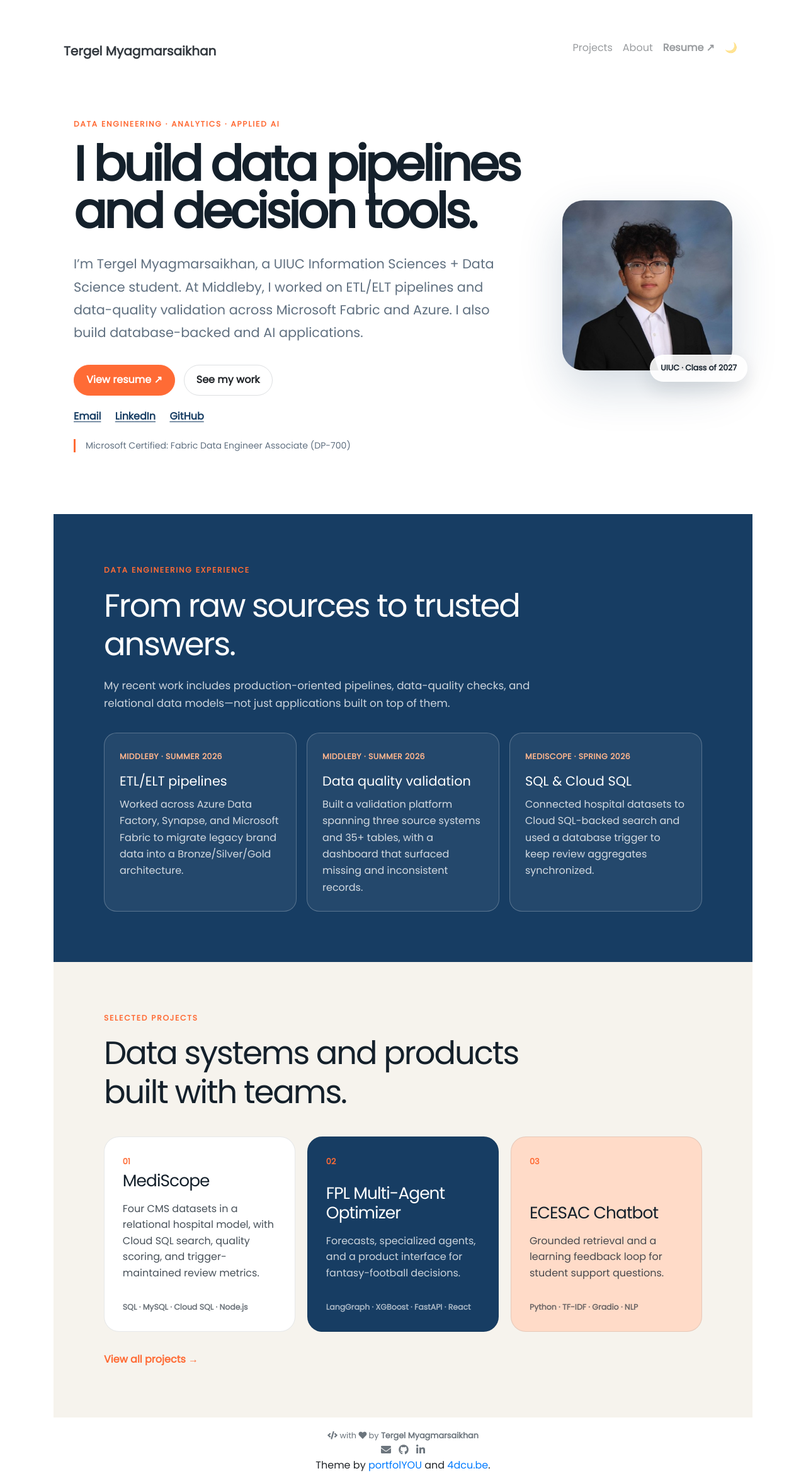
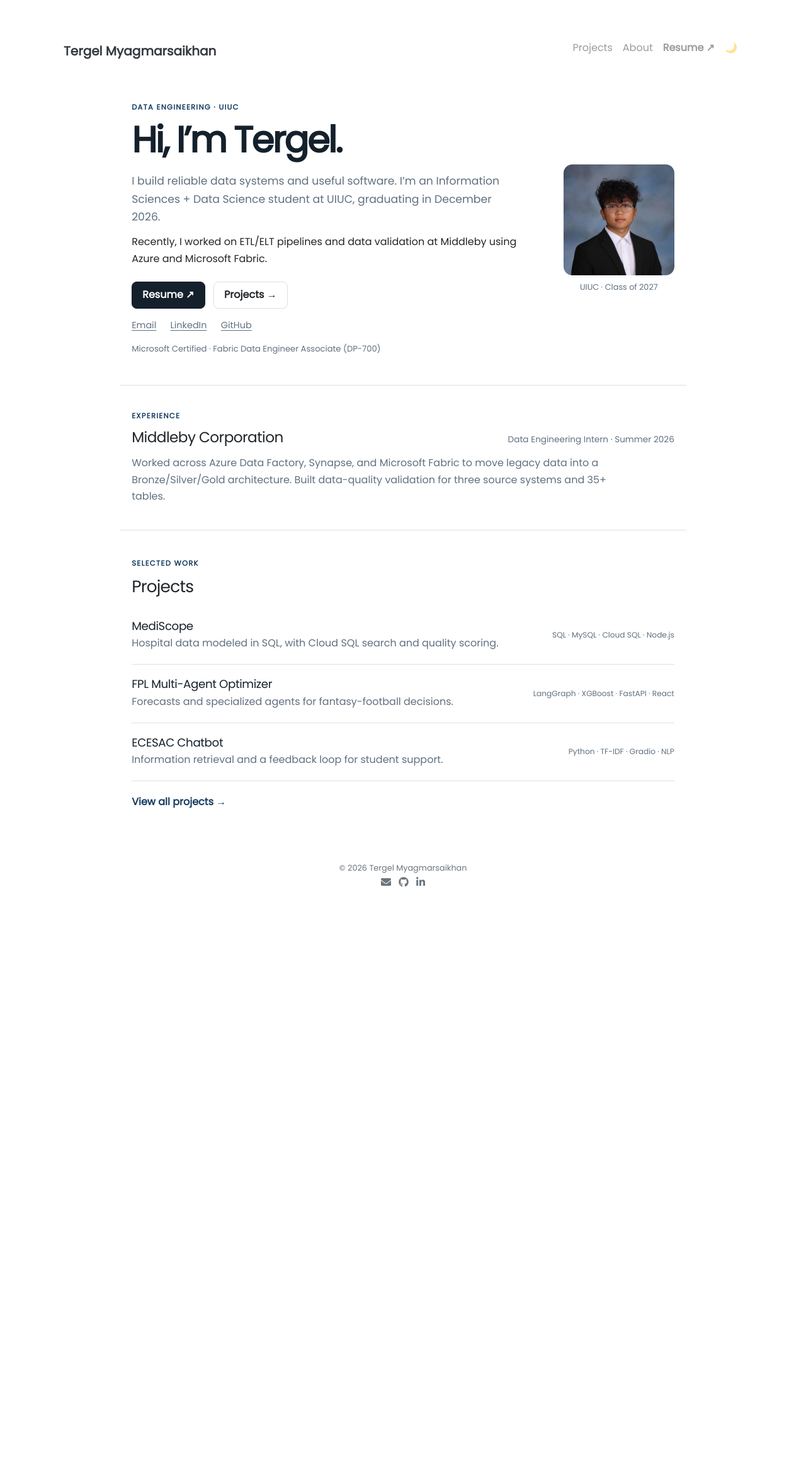
Before and after one commit to tergelm2/tergelm2.github.io, a Jekyll site: the page built from pages/index.md, in a window 1280 px wide. Shown: the whole page at 63% size. Built offline with Jekyll 4.4.1, drawn with Linux system fonts in a browser that asks for light colours; nearby versions of some CDN libraries; after the commit the page ends 1429 px from its top, so only the background shows below that.

Commit message:
Simplify portfolio homepage and project presentation

```diff
--- a/_includes/footer.html
+++ b/_includes/footer.html
@@ -1,22 +1,8 @@
 <footer class="mt-auto py-3 text-center">
 
-  <small class="text-muted mb-2">
-    <i class="fas fa-code"></i> with <i class="fas fa-heart"></i>
-    by <strong>{{ site.author.name }}</strong>
-  </small>
+  <small class="text-muted mb-2">© {{ site.time | date: '%Y' }} {{ site.author.name }}</small>
 
   {% include social.html %}
-
-  Theme by <a href="https://github.com/YoussefRaafatNasry/portfolYOU">portfolYOU</a> and <a href="https://github.com/4dcu-be/4dcu.be">4dcu.be</a>.
-
-
-<!--
-  {%- assign theme_name = "portfolYOU" -%}
-  {%- assign theme_repo = "https://github.com/YoussefRaafatNasry/portfolYOU" -%}
-  <small id="attribution">
-    theme <a href="{{ theme_repo }}">{{ theme_name }}</a>
-  </small>
--->
 
 </footer>
 
--- a/_includes/landing.html
+++ b/_includes/landing.html
@@ -1,72 +1,54 @@
 <section class="portfolio-hero">
-  <div class="portfolio-hero-copy wow animated fadeIn">
-    <p class="eyebrow">Data engineering · analytics · applied AI</p>
-    <h1>I build data pipelines and decision tools.</h1>
-    <p class="portfolio-lede">I’m Tergel Myagmarsaikhan, a UIUC Information Sciences + Data Science student. At Middleby, I worked on ETL/ELT pipelines and data-quality validation across Microsoft Fabric and Azure. I also build database-backed and AI applications.</p>
+  <div class="portfolio-hero-copy">
+    <p class="eyebrow">Data engineering · UIUC</p>
+    <h1>Hi, I’m Tergel.</h1>
+    <p class="portfolio-lede">I build reliable data systems and useful software. I’m an Information Sciences + Data Science student at UIUC, graduating in December 2026.</p>
+    <p class="portfolio-focus">Recently, I worked on ETL/ELT pipelines and data validation at Middleby using Azure and Microsoft Fabric.</p>
     <div class="portfolio-actions">
-      <a class="portfolio-button portfolio-button-primary" href="{{ '/assets/resume/Tergel_Myagmarsaikhan_Resume_Sept2026.pdf' | relative_url }}" target="_blank" rel="noopener">View resume ↗</a>
-      <a class="portfolio-button" href="{{ '/projects/' | relative_url }}">See my work</a>
+      <a class="portfolio-button portfolio-button-primary" href="{{ '/assets/resume/Tergel_Myagmarsaikhan_Resume_Sept2026.pdf' | relative_url }}" target="_blank" rel="noopener">Resume ↗</a>
+      <a class="portfolio-button" href="{{ '/projects/' | relative_url }}">Projects →</a>
     </div>
     <div class="portfolio-contact-links">
       <a href="mailto:{{ site.author.email }}">Email</a>
       <a href="https://www.linkedin.com/in/{{ site.author.linkedin }}" target="_blank" rel="noopener">LinkedIn</a>
       <a href="https://github.com/{{ site.author.github }}" target="_blank" rel="noopener">GitHub</a>
     </div>
-    <p class="portfolio-credential">Microsoft Certified: Fabric Data Engineer Associate (DP-700)</p>
+    <p class="portfolio-credential">Microsoft Certified · Fabric Data Engineer Associate (DP-700)</p>
   </div>
-  <div class="portfolio-hero-visual wow animated fadeIn" data-wow-delay=".1s">
+  <div class="portfolio-hero-visual">
     <img src="{{ '/assets/images/tergel-headshot.png' | relative_url }}" alt="Portrait of Tergel Myagmarsaikhan" />
-    <div class="portfolio-status">UIUC · Class of 2027</div>
+    <p class="portfolio-status">UIUC · Class of 2027</p>
   </div>
 </section>
 
 <section class="data-engineering" aria-labelledby="data-engineering-title">
-  <div class="data-engineering-intro">
-    <p class="eyebrow">Data engineering experience</p>
-    <h2 id="data-engineering-title">From raw sources to trusted answers.</h2>
-    <p>My recent work includes production-oriented pipelines, data-quality checks, and relational data models—not just applications built on top of them.</p>
+  <p class="eyebrow">Experience</p>
+  <div class="data-engineering-heading">
+    <h2 id="data-engineering-title">Middleby Corporation</h2>
+    <span>Data Engineering Intern · Summer 2026</span>
   </div>
-  <div class="data-engineering-grid">
-    <article>
-      <span>Middleby · Summer 2026</span>
-      <h3>ETL/ELT pipelines</h3>
-      <p>Worked across Azure Data Factory, Synapse, and Microsoft Fabric to migrate legacy brand data into a Bronze/Silver/Gold architecture.</p>
-    </article>
-    <article>
-      <span>Middleby · Summer 2026</span>
-      <h3>Data quality validation</h3>
-      <p>Built a validation platform spanning three source systems and 35+ tables, with a dashboard that surfaced missing and inconsistent records.</p>
-    </article>
-    <article>
-      <span>MediScope · Spring 2026</span>
-      <h3>SQL &amp; Cloud SQL</h3>
-      <p>Connected hospital datasets to Cloud SQL-backed search and used a database trigger to keep review aggregates synchronized.</p>
-    </article>
-  </div>
+  <p>Worked across Azure Data Factory, Synapse, and Microsoft Fabric to move legacy data into a Bronze/Silver/Gold architecture. Built data-quality validation for three source systems and 35+ tables.</p>
 </section>
 
 <section class="featured-work">
   <div class="section-heading">
-    <p class="eyebrow">Selected projects</p>
-    <h2>Data systems and products built with teams.</h2>
+    <p class="eyebrow">Selected work</p>
+    <h2>Projects</h2>
   </div>
   <div class="featured-grid">
     <a class="featured-card" href="{{ '/projects/02-mediscope' | relative_url }}">
-      <span class="featured-number">01</span>
       <h3>MediScope</h3>
-      <p>Four CMS datasets in a relational hospital model, with Cloud SQL search, quality scoring, and trigger-maintained review metrics.</p>
+      <p>Hospital data modeled in SQL, with Cloud SQL search and quality scoring.</p>
       <span class="featured-meta">SQL · MySQL · Cloud SQL · Node.js</span>
     </a>
     <a class="featured-card" href="{{ '/projects/01-fpl-multi-agent-optimizer' | relative_url }}">
-      <span class="featured-number">02</span>
       <h3>FPL Multi-Agent Optimizer</h3>
-      <p>Forecasts, specialized agents, and a product interface for fantasy-football decisions.</p>
+      <p>Forecasts and specialized agents for fantasy-football decisions.</p>
       <span class="featured-meta">LangGraph · XGBoost · FastAPI · React</span>
     </a>
     <a class="featured-card" href="{{ '/projects/03-ecesac-chatbot' | relative_url }}">
-      <span class="featured-number">03</span>
       <h3>ECESAC Chatbot</h3>
-      <p>Grounded retrieval and a learning feedback loop for student support questions.</p>
+      <p>Information retrieval and a feedback loop for student support.</p>
       <span class="featured-meta">Python · TF-IDF · Gradio · NLP</span>
     </a>
   </div>
--- a/pages/projects.html
+++ b/pages/projects.html
@@ -7,8 +7,8 @@ weight: 1
 
 <div class="projects-intro">
   <p class="eyebrow">Selected work</p>
-  <h1>Projects built around real decisions and real data.</h1>
-  <p>Each case study explains the problem, the system, and the part I personally owned. Team work is labeled clearly and collaborators retain credit.</p>
+  <h1>Projects</h1>
+  <p>Data systems, applied AI, and the work I contributed to each team.</p>
 </div>
 
 {% include projects/index.html %}
```
Also changed, not shown: assets/css/style.scss (+142 -148 lines), assets/css/style.css.
